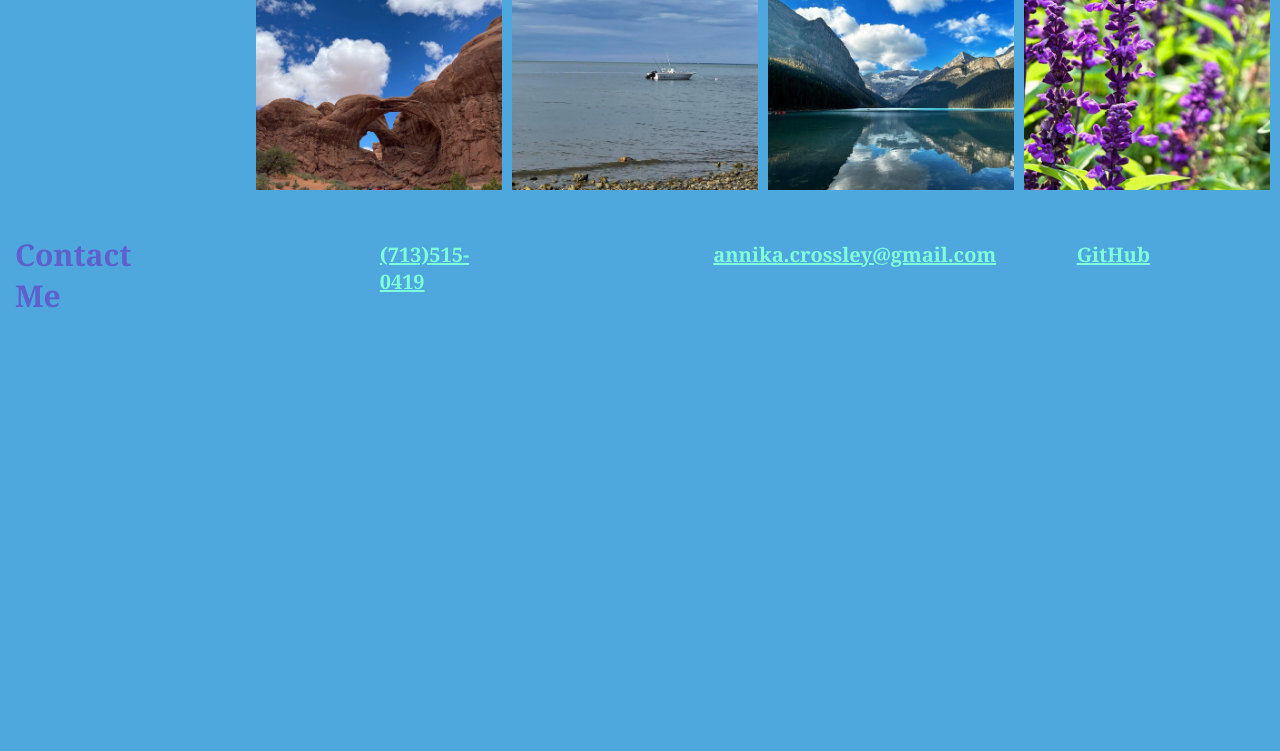
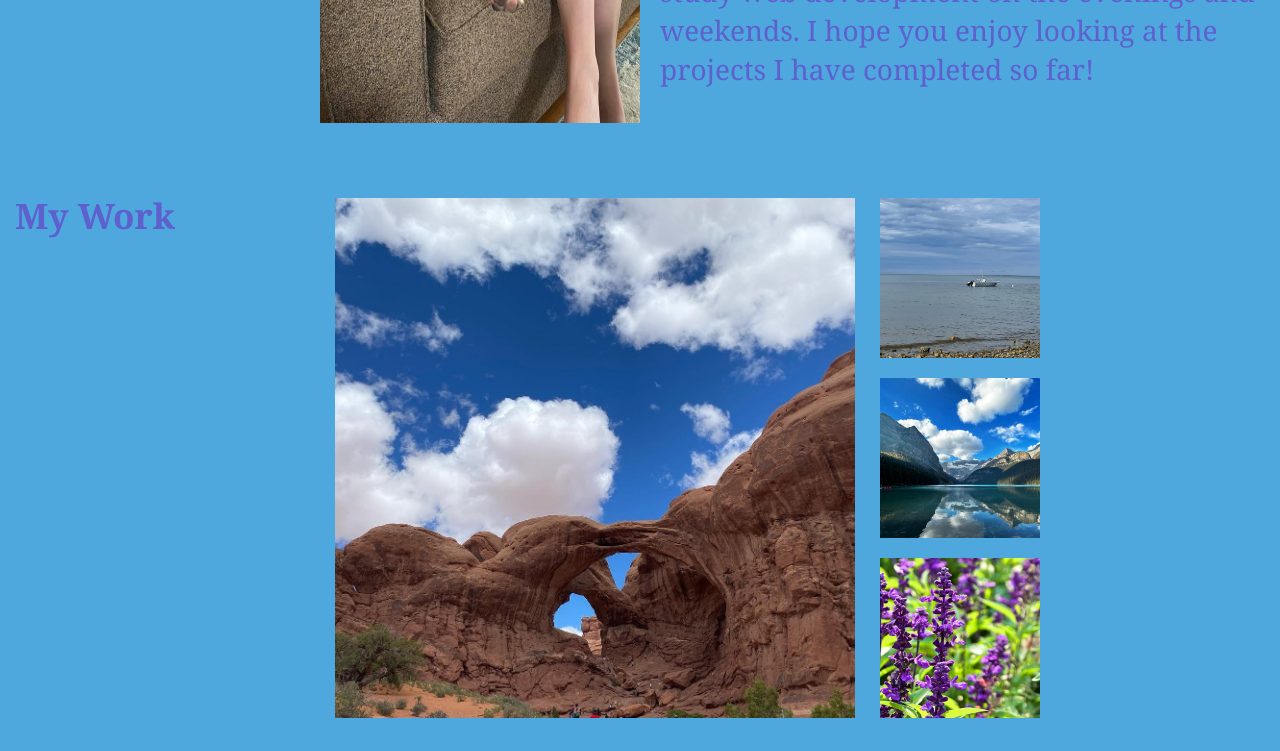
Before and after one commit to annikacrossley/web-dev-portfolio, a plain HTML site: page index.html in a window 1280 px wide. Shown: the part 772-1523 px from the top of the page. Before the commit the page ends 1123 px from the top, so only its background shows below. Drawn offline with Linux system fonts and the light colour scheme.

Commit message:
corrected application image sizing

```diff
--- a/assets/style.css
+++ b/assets/style.css
@@ -2,8 +2,14 @@
     box-sizing: border-box;
   }
 
+  :root {
+      --heading-color: #5E60CE;
+      --content-background: #4EA8DE;
+      --heading-background: #56CFE1;
+  }
+
 body {
-    background-color: #4EA8DE;
+    background-color: var(--content-background);
     font-family: Cambria, Cochin, Georgia, Times, 'Times New Roman', serif;
     margin: 0;
     display: flex;
@@ -11,17 +17,17 @@ body {
     justify-content: flex-start;
 }
 
+
 .header {
-    background-color: #56CFE1;
+    background-color: var(--heading-background);
     font-size: 30px;
     padding: 0px 30px;
     text-align: left;
-    color: #6930C3;
+    color: var(--heading-color);
 }
 
-
 .topnav {
-    background-color: #5E60CE;
+    background-color: var(--heading-color);
     font-size: 18px;
     padding: 0px 100px;
     display: flex;
@@ -29,14 +35,14 @@ body {
 }
 
 .topnav a {
-    color: #80FFDB;
+    color: var(--heading-background);
 }
 
 .content h2 {
     padding: 20px 80px 10px 15px;
-    color:#5E60CE;
-    font-size: 30px;
-    width: 20%;
+    color: var(--heading-color);
+    font-size: 35px;
+    width: 25%;
 }
 
 #about-me {
@@ -47,31 +53,61 @@ body {
 }
 
 #about-me img {
-    width: 20%;
+    width: 25%;
     padding-top: 45px;
 }
 
 #about-me p {
-    padding: 20px 15px 5px 20px;
-    width: 60%;
-    font-size: 22px;
-    color: #7400B8;
-    line-height: 1.3;
+    padding: 60px 15px 5px 20px;
+    width: 50%;
+    font-size: 28px;
+    color: var(--heading-color);
+    line-height: 1.4;
 }
 
 #my-work {
     padding-top: 20px;
     display: flex;
     flex-direction: row;
-    flex-wrap: wrap;
 }
 
-#my-work img {
-    padding: 45px 10px 0px 0px;
-    width: 20%;
+.big-pic {
+    width: 25%;
+    padding: 45px 5px 5px 5px;
+}
+
+.big-pic img {
+    max-height: 540px;
+    padding: 10px;
+}
+
+.small-pic {
+    width: 50%;
+    padding: 45px 5px 5px 5px;
     display: flex;
+    align-items: center;
+    flex-direction: column;
+}
+
+.small-pic img {
+    max-height: 180px;
+    padding: 10px;
+    display: flex;
+}
+
+/*
+#my-work h2 {
+    padding-right: 220px;
+}
+
+#my-work a, #my-work img {
+    width: 75%;
+    padding: 20px 0px 0px 20px;
+    display: flex;
+    flex-direction: row;
     justify-content: space-between;
 }
+*/
 
 #contact-me {
     display: flex;
@@ -87,16 +123,16 @@ body {
 }
 
 #contact-me ul li, #contact-me a {
-    font-size: 20px;
+    font-size: 22px;
     font-weight: bold;
-    color: #80FFDB;
-    width: 40%;
+    color: var(--heading-background);
+    width: 60%;
     display: flex;
     justify-content: space-evenly;
 }
 
 @media screen and (max-width: 600px) {
-    #about-me, #my-work, #contact-me, #contact-me ul {
+    .topnav, #about-me, #my-work, #contact-me, #contact-me ul {
         align-items: center;
         display: flex;
         flex-direction: column;
@@ -105,7 +141,7 @@ body {
         width: 100%;
         padding: 15px;
     }
-    #about-me, #about-me p, #my-work, #contact-me, #contact-me ul {
+    .header, #about-me, #about-me p, #my-work, #contact-me, #contact-me ul {
         text-align: center;
         padding: 15px;
         width: 100%;
--- a/index.html
+++ b/index.html
@@ -33,10 +33,26 @@
 
         <section id="my-work">
             <h2>My Work</h2>
-            <img src="assets/arches-np.jpg" alt="Arches National Park">
-            <img src="assets/cape-cod.jpg" alt="boat floating in the bay, at Cape Cod">
-            <img src="assets/lake-louise.jpg" alt="Lake Louise">
-            <img src="assets/purple-flower.jpg" alt="purple flower in a garden">
+
+            <wrapper class="big-pic">
+                <a href="arches-np.jpg">
+                    <img src="assets/arches-np.jpg" alt="Arches National Park">
+              </a>
+            </wrapper>
+
+            <wrapper class="small-pic">
+                <a href="cape-cod.jpg">
+                    <img src="assets/cape-cod.jpg" alt="boat floating in the bay, at Cape Cod">
+                </a>
+
+                <a href="lake-louise.jpg">
+                    <img src="assets/lake-louise.jpg" alt="Lake Louise">
+                </a>
+
+                <a href="purple-flower.jpg">
+                    <img src="assets/purple-flower.jpg" alt="purple flower in a garden">
+                </a>
+             </wrapper>
         </section>
 
         <section id="contact-me">
```
